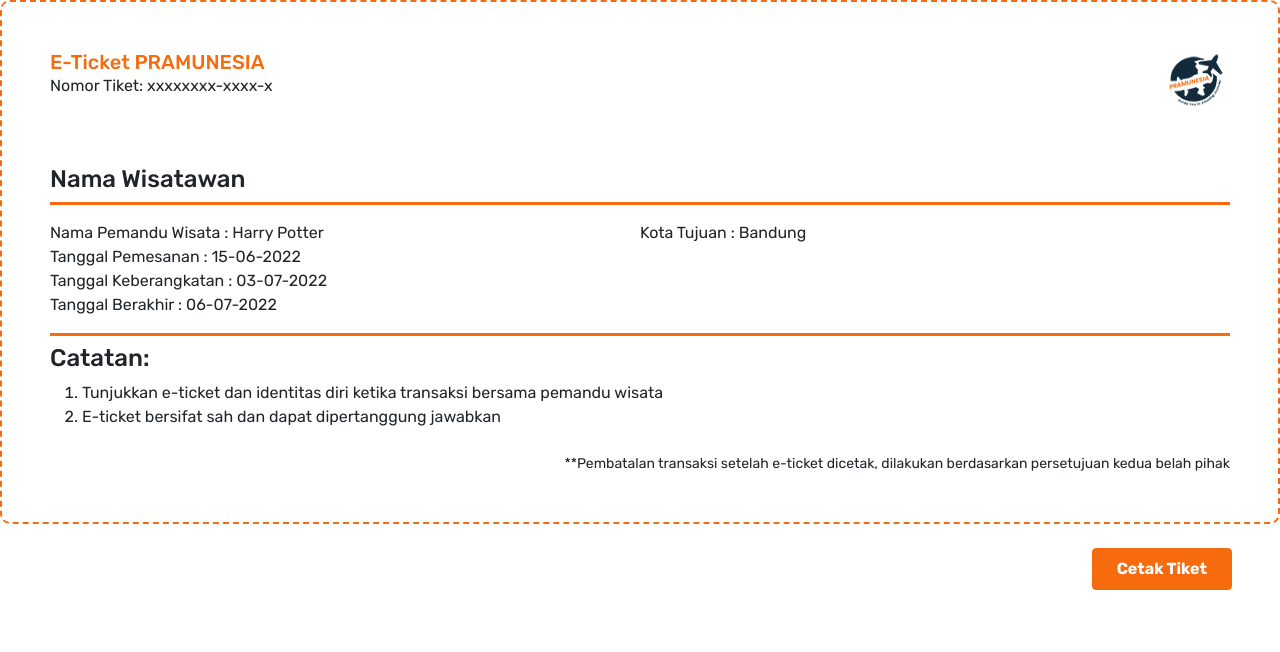
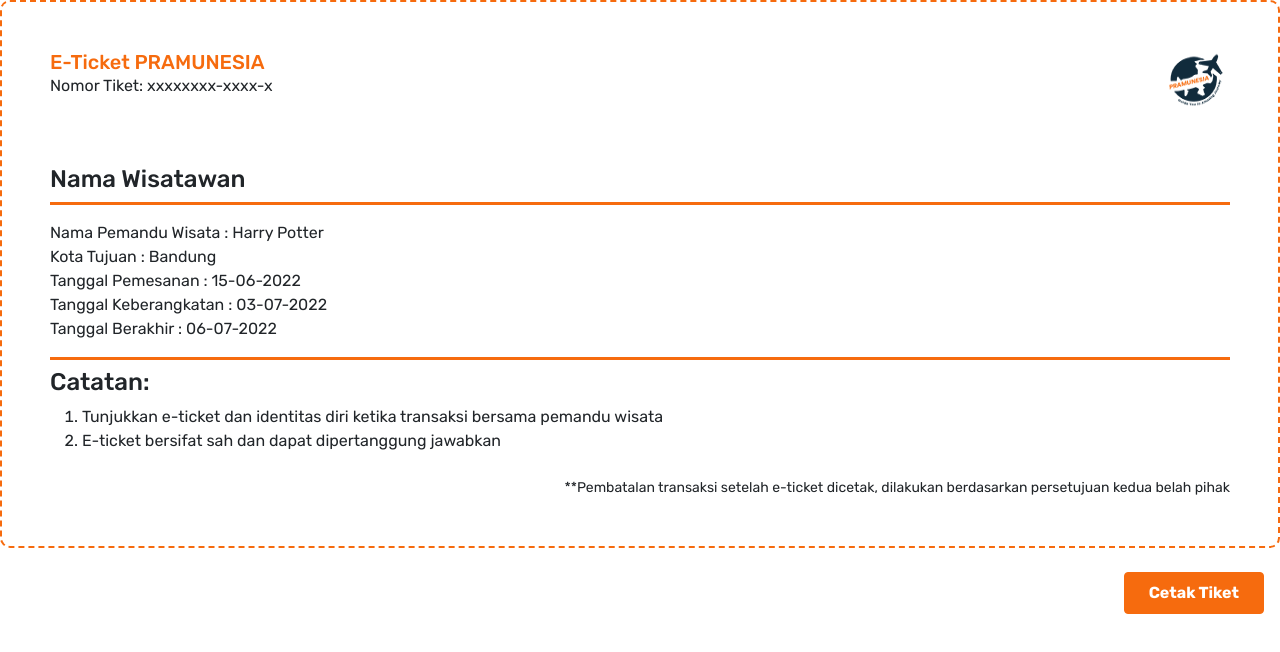
Before and after one commit to umarshd/pramunesia, a Next.js app: page /user/riwayat-pemesanan/tiket in a window 1280 px wide. Shown: the top 652 px of the page. Built offline with nearby package versions, Linux system fonts and the light colour scheme.

Commit message:
Update E-Ticket v.2

```diff
--- a/pages/user/riwayat-pemesanan/tiket/index.jsx
+++ b/pages/user/riwayat-pemesanan/tiket/index.jsx
@@ -17,14 +17,12 @@ export default function Tiket() {
         </div>
         <h1 className="h4 mb-2">Nama Wisatawan</h1>
         <div className="row info-ticket py-3 mb-2">
-          <div className="col-md-6 ps-0">
+          <div className="col-12 ps-0">
             <p>Nama Pemandu Wisata : Harry Potter</p>
+            <p>Kota Tujuan : Bandung</p>
             <p>Tanggal Pemesanan : 15-06-2022</p>
             <p>Tanggal Keberangkatan : 03-07-2022</p>
             <p>Tanggal Berakhir : 06-07-2022</p>
-          </div>
-          <div className="col-md-6 ps-0">
-            <p>Kota Tujuan : Bandung</p>
           </div>
         </div>
         <div className="note mb-4">
@@ -44,7 +42,7 @@ export default function Tiket() {
           </small>
         </div>
       </div>
-      <div className="d-flex align-items-center justify-content-end me-5">
+      <div className="d-flex align-items-center justify-content-end mx-3">
         <button
           type="button"
           id="printBtn"
```
